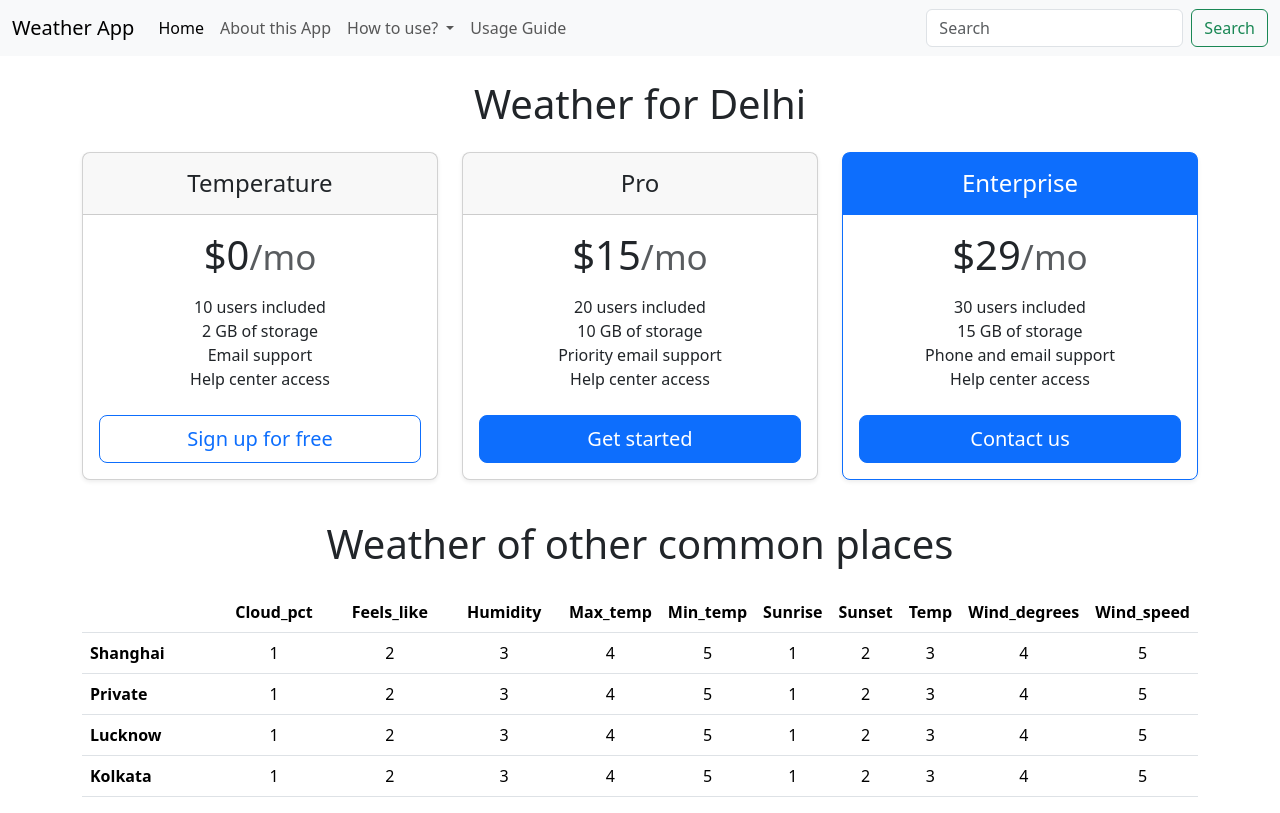
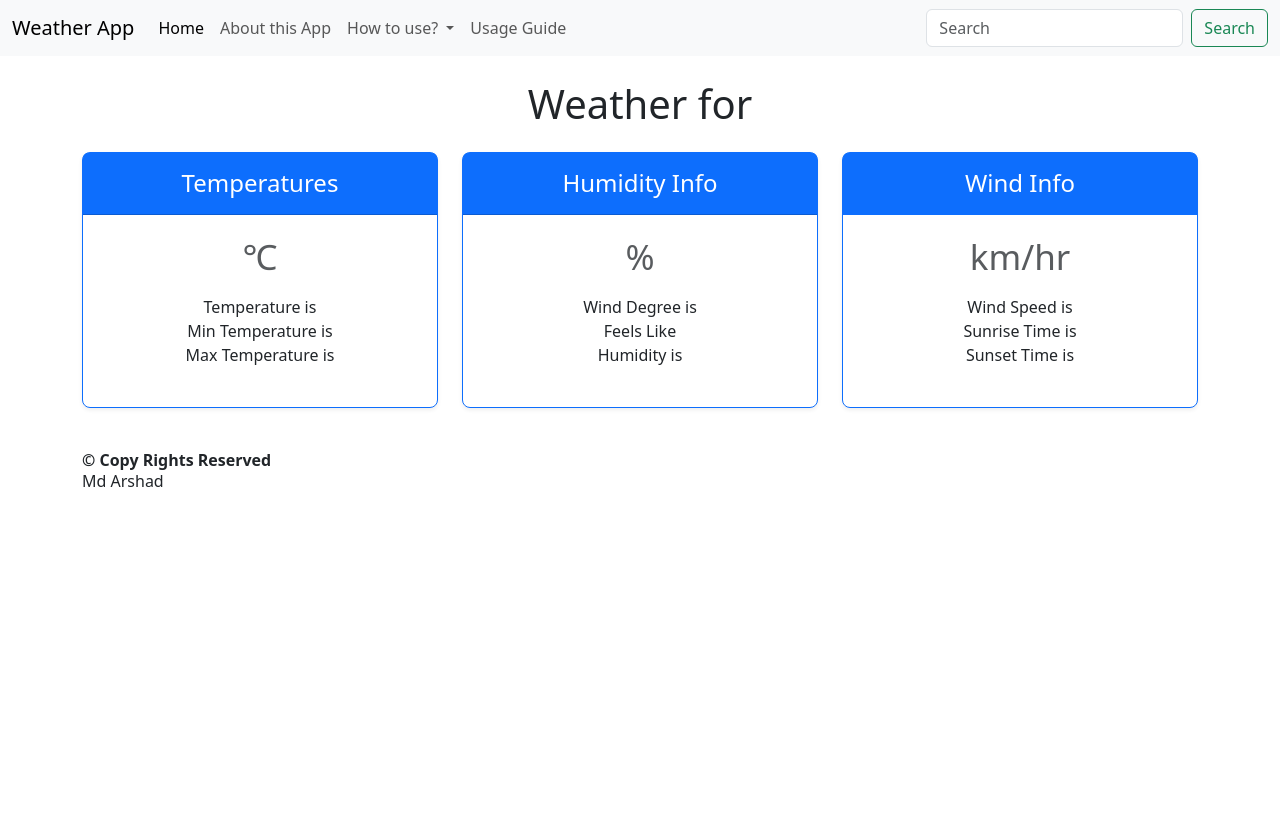
Before and after one commit to Md-Arshad1201/Web-Projects, a plain HTML site: page index.html in a window 1280 px wide. Drawn offline with nearby package versions, Linux system fonts and the light colour scheme; a script that the page names is missing.

Commit message:
Update index.html

```diff
--- a/index.html
+++ b/index.html
@@ -13,6 +13,7 @@
   <nav class="navbar navbar-expand-lg bg-body-tertiary">
     <div class="container-fluid">
       <a class="navbar-brand" href="#">Weather App</a>
+
       <button class="navbar-toggler" type="button" data-bs-toggle="collapse" data-bs-target="#navbarSupportedContent"
         aria-controls="navbarSupportedContent" aria-expanded="false" aria-label="Toggle navigation">
         <span class="navbar-toggler-icon"></span>
@@ -44,8 +45,8 @@
           </li>
         </ul>
         <form class="d-flex" role="search">
-          <input class="form-control me-2" type="search" placeholder="Search" aria-label="Search">
-          <button class="btn btn-outline-success" type="submit">Search</button>
+          <input id="city" class="form-control me-2" type="search" placeholder="Search" aria-label="Search">
+          <button class="btn btn-outline-success" type="submit" id="submit">Search</button>
         </form>
       </div>
     </div>
@@ -53,146 +54,62 @@
 
 
   <div class="container">
-    <h1 class="my-4 text-center">Weather for Delhi</h1>
+    <h1 class="my-4 text-center">Weather for <span id="cityName"></span></h1>
     <main>
       <div class="row row-cols-1 row-cols-md-3 mb-3 text-center">
         <div class="col">
-          <div class="card mb-4 rounded-3 shadow-sm">
-            <div class="card-header py-3">
-              <h4 class="my-0 fw-normal">Temperature</h4>
+          <div class="card mb-4 rounded-3 shadow-sm border-primary">
+            <div class="card-header py-3 text-bg-primary">
+              <h4 class="my-0 fw-normal">Temperatures</h4>
             </div>
             <div class="card-body">
-              <h1 class="card-title pricing-card-title">$0<small class="text-body-secondary fw-light">/mo</small></h1>
+              <h1 class="card-title pricing-card-title"><span id="temp2"></span><small class="text-muted fw-light"><span>&#8451;</span></small></h1>
               <ul class="list-unstyled mt-3 mb-4">
-                <li>10 users included</li>
-                <li>2 GB of storage</li>
-                <li>Email support</li>
-                <li>Help center access</li>
+                <li>Temperature is <span id="temp"></span></li>
+                <li>Min Temperature is <span id="min_temp"></span></li>
+                <li>Max Temperature is <span id="max_temp"></span></li>
               </ul>
-              <button type="button" class="w-100 btn btn-lg btn-outline-primary">Sign up for free</button>
             </div>
           </div>
         </div>
         <div class="col">
-          <div class="card mb-4 rounded-3 shadow-sm">
-            <div class="card-header py-3">
-              <h4 class="my-0 fw-normal">Pro</h4>
+          <div class="card mb-4 rounded-3 shadow-sm border-primary">
+            <div class="card-header py-3 text-bg-primary">
+              <h4 class="my-0 fw-normal">Humidity Info</h4>
             </div>
             <div class="card-body">
-              <h1 class="card-title pricing-card-title">$15<small class="text-body-secondary fw-light">/mo</small></h1>
+              <h1 class="card-title pricing-card-title"><span id="humidity2"></span><small class="text-muted fw-light"> %</small></h1>
               <ul class="list-unstyled mt-3 mb-4">
-                <li>20 users included</li>
-                <li>10 GB of storage</li>
-                <li>Priority email support</li>
-                <li>Help center access</li>
+                <li>Wind Degree is <span id="wind_degrees"></span></li>
+                <li>Feels Like <span id="feels_like"></span></li>
+                <li>Humidity is <span id="humidity"></span></li>
               </ul>
-              <button type="button" class="w-100 btn btn-lg btn-primary">Get started</button>
             </div>
           </div>
         </div>
         <div class="col">
           <div class="card mb-4 rounded-3 shadow-sm border-primary">
             <div class="card-header py-3 text-bg-primary border-primary">
-              <h4 class="my-0 fw-normal">Enterprise</h4>
+              <h4 class="my-0 fw-normal">Wind Info</h4>
             </div>
             <div class="card-body">
-              <h1 class="card-title pricing-card-title">$29<small class="text-body-secondary fw-light">/mo</small></h1>
+              <h1 class="card-title pricing-card-title"><span id="wind_speed2"></span><small class="text-muted fw-light"> km/hr</small></h1>
               <ul class="list-unstyled mt-3 mb-4">
-                <li>30 users included</li>
-                <li>15 GB of storage</li>
-                <li>Phone and email support</li>
-                <li>Help center access</li>
+                <li>Wind Speed is <span id="wind_speed"></span></li>
+                <li>Sunrise Time is <span id="sunrise"></span></li>
+                <li>Sunset Time is <span id="sunset"></span></li>
               </ul>
-              <button type="button" class="w-100 btn btn-lg btn-primary">Contact us</button>
             </div>
           </div>
         </div>
       </div>
 
-      <h2 class="display-6 text-center mb-4">Weather of other common places</h2>
-      <div class="table-responsive">
-        <table class="table text-center">
-          <thead>
-            <tr>
-              <th style="width: 34%;"></th>
-              <th style="width: 22%;"> Cloud_pct</th>
-              <th style="width: 22%;"> Feels_like</th>
-              <th style="width: 22%;"> Humidity</th>
-              <th style="width: 22%;"> Max_temp</th>
-              <th style="width: 22%;"> Min_temp</th>
-              <th style="width: 22%;"> Sunrise</th>
-              <th style="width: 22%;"> Sunset</th>
-              <th style="width: 22%;"> Temp</th>
-              <th style="width: 22%;"> Wind_degrees</th>
-              <th style="width: 22%;"> Wind_speed</th>
-            </tr>
-          </thead>
-          <tbody>
-            <tr>
-              <th scope="row" class="text-start">Shanghai</th>
-              <td>1</td>
-              <td>2</td>
-              <td>3</td>
-              <td>4</td>
-              <td>5</td>
-              <td>1</td>
-              <td>2</td>
-              <td>3</td>
-              <td>4</td>
-              <td>5</td>
-            </tr>
-            <tr>
-              <th scope="row" class="text-start">Private</th>
-              <td>1</td>
-              <td>2</td>
-              <td>3</td>
-              <td>4</td>
-              <td>5</td>
-              <td>1</td>
-              <td>2</td>
-              <td>3</td>
-              <td>4</td>
-              <td>5</td>
-            </tr>
-          </tbody>
-
-          <tbody>
-            <tr>
-              <th scope="row" class="text-start">Lucknow</th>
-              <td>1</td>
-              <td>2</td>
-              <td>3</td>
-              <td>4</td>
-              <td>5</td>
-              <td>1</td>
-              <td>2</td>
-              <td>3</td>
-              <td>4</td>
-              <td>5</td>
-            </tr>
-            <tr>
-              <th scope="row" class="text-start">Kolkata</th>
-              <td>1</td>
-              <td>2</td>
-              <td>3</td>
-              <td>4</td>
-              <td>5</td>
-              <td>1</td>
-              <td>2</td>
-              <td>3</td>
-              <td>4</td>
-              <td>5</td>
-            </tr>
-            </tr>
-          </tbody>
-        </table>
-      </div>
-    </main>
-  </div>
   <script src="https://cdn.jsdelivr.net/npm/bootstrap@5.3.2/dist/js/bootstrap.bundle.min.js"
     integrity="sha384-C6RzsynM9kWDrMNeT87bh95OGNyZPhcTNXj1NW7RuBCsyN/o0jlpcV8Qyq46cDfL"
     crossorigin="anonymous"></script>
   <script src="script.js"></script>
+  <b>&#169 Copy Rights Reserved</b>
+  <h6>Md Arshad</h6>
 </body>
 
 </html>
```
